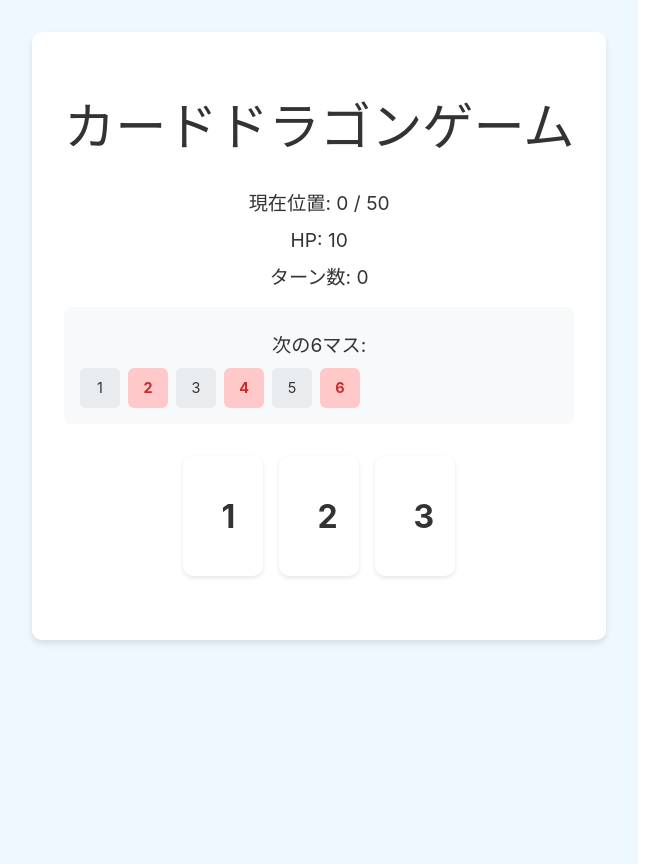
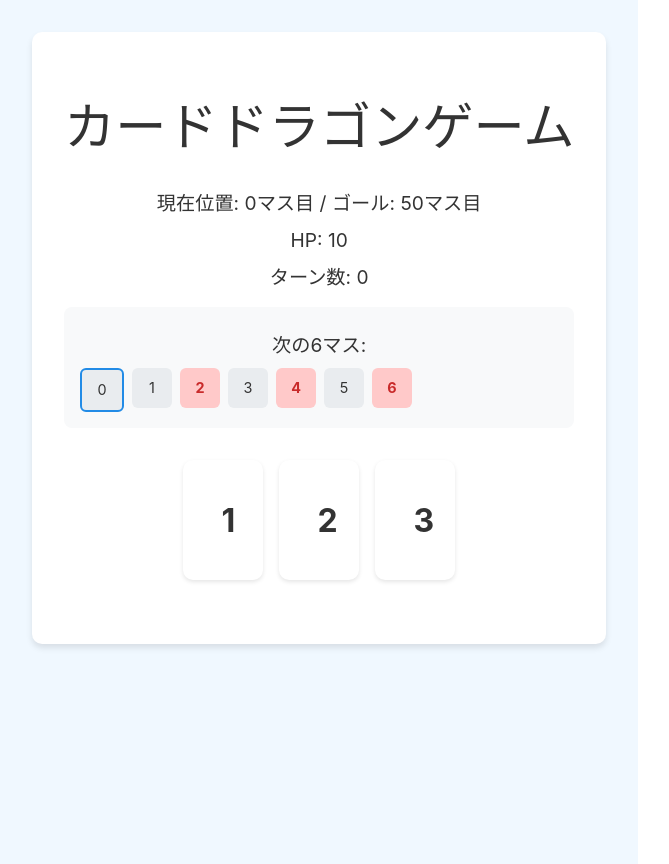
Before and after one commit to kekoyana/carddragon, a React (Vite) app: page / in a window 1280 px wide. Shown: the whole page, without its empty margins (0-669 px from the left). Built offline with nearby package versions, Linux system fonts and the light colour scheme.

Commit message:
マスの表示修正

```diff
--- a/src/App.css
+++ b/src/App.css
@@ -52,6 +52,38 @@
   background: #ffc9c9;
   color: #c92a2a;
   font-weight: bold;
+}
+
+.status .cell.current {
+  border: 2px solid #228be6;
+}
+
+.damage-display {
+  margin-top: 1rem;
+  padding: 0.5rem;
+  border-radius: 4px;
+  font-weight: bold;
+  font-size: 1.2rem;
+}
+
+.damage-display.damage {
+  color: #c92a2a;
+  background: #ffe3e3;
+}
+
+.damage-display.heal {
+  color: #2b8a3e;
+  background: #d3f9d8;
+}
+
+.cards button[disabled] {
+  opacity: 0.5;
+  cursor: not-allowed;
+}
+
+.cards button.heal {
+  background: #d3f9d8;
+  color: #2b8a3e;
 }
 
 .cards {
--- a/src/components/Game.tsx
+++ b/src/components/Game.tsx
@@ -1,12 +1,12 @@
 import { useState, useEffect } from 'react';
 
-// マップデータを生成（50マス）
+// マップデータを生成（51マス：0-50）
 const generateMap = () => {
   const map = [];
-  for (let i = 0; i < 50; i++) {
+  for (let i = 0; i <= 50; i++) {
     map.push({
-      position: i + 1,
-      isDamage: Math.random() < 0.3 // 30%の確率でダメージマス
+      position: i,
+      isDamage: i > 0 && Math.random() < 0.3 // 30%の確率でダメージマス（0番目はスタート地点なのでダメージなし）
     });
   }
   return map;
@@ -19,7 +19,8 @@ const Game = () => {
   const [hp, setHp] = useState(10); // HP
   const [gameOver, setGameOver] = useState(false); // ゲーム終了フラグ
   const [mapData, setMapData] = useState(generateMap()); // マップデータ
-  const [goal, setGoal] = useState(50); // ゴール位置
+  const [goal, setGoal] = useState(50); // ゴール位置（50番目）
+  const [currentDamage, setCurrentDamage] = useState(0); // 現在のダメージ
 
   // ゲーム開始
   const startGame = () => {
@@ -43,7 +44,7 @@ const Game = () => {
 
   // 6マス先までのマス状態を取得
   const getNextCells = () => {
-    return mapData.slice(position, position + 6);
+    return mapData.slice(position, position + 7); // 現在位置を含む次の6マス（合計7マス）
   };
 
   // カードを使用
@@ -55,13 +56,22 @@ const Game = () => {
     setPosition(newPosition);
     setTurns(prev => prev + 1);
 
-    // ダメージ処理
-    const passedCells = mapData.slice(position, newPosition);
-    passedCells.forEach(cell => {
-      if (cell.isDamage) {
-        setHp(prev => Math.max(0, prev - 1));
-      }
-    });
+    // 移動先のマスでダメージ処理
+    const landedCell = mapData[newPosition];
+    if (landedCell?.isDamage) {
+      const damage = Math.floor(Math.random() * 3) + 1;
+      setHp(prev => Math.max(0, prev - damage));
+      setCurrentDamage(damage);
+    } else {
+      setCurrentDamage(0);
+    }
+
+    // 回復アイテム使用
+    if (typeof card === 'string' && card === 'H') {
+      const healAmount = 3;
+      setHp(prev => Math.min(10, prev + healAmount));
+      setCurrentDamage(-healAmount);
+    }
 
     // HPチェック
     if (hp <= 1) {
@@ -89,7 +99,7 @@ const Game = () => {
     <div className="game">
       <h1>カードドラゴンゲーム</h1>
       <div className="status">
-        <p>現在位置: {position} / {goal}</p>
+        <p>現在位置: {position}マス目 / ゴール: {goal}マス目</p>
         <p>HP: {hp}</p>
         <p>ターン数: {turns}</p>
         <div className="next-cells">
@@ -98,11 +108,18 @@ const Game = () => {
             {getNextCells().map((cell, i) => (
               <div
                 key={i}
-                className={`cell ${cell.isDamage ? 'damage' : ''}`}
+                className={`cell ${cell.isDamage ? 'damage' : ''} ${
+                  i === 0 ? 'current' : ''
+                }`}
               >
                 {cell.position}
               </div>
             ))}
+            {currentDamage !== 0 && (
+              <div className={`damage-display ${currentDamage > 0 ? 'damage' : 'heal'}`}>
+                {currentDamage > 0 ? `-${currentDamage}ダメージ！` : `+${-currentDamage}回復！`}
+              </div>
+            )}
           </div>
         </div>
       </div>
```
